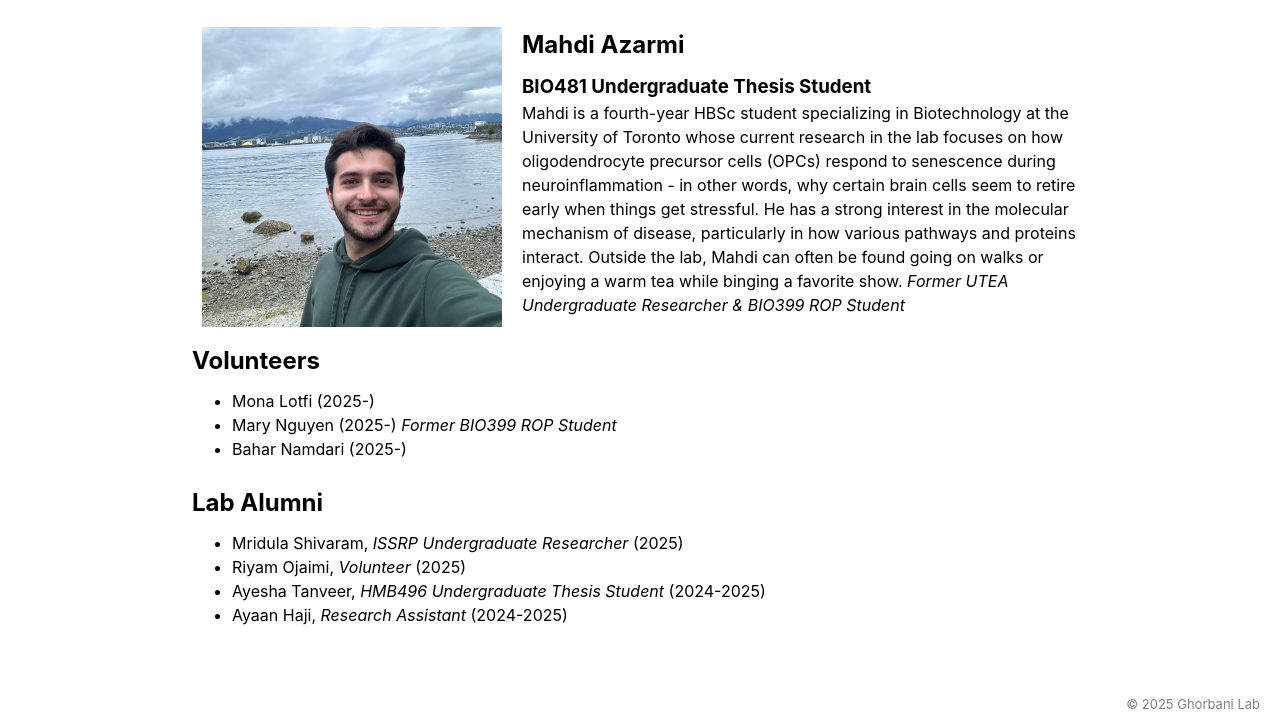
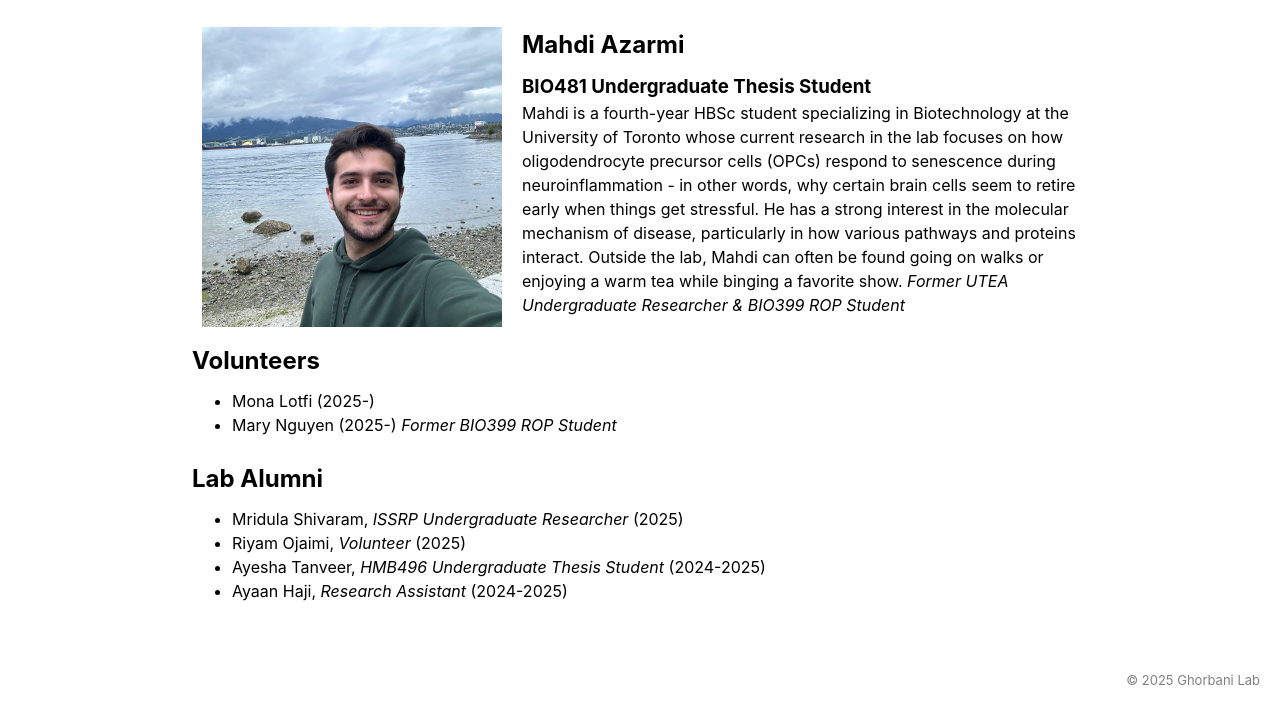
Before and after one commit to ghorbanilab/ghorbanilab.github.io, a plain HTML site: page team/index.html in a window 1280 px wide. Shown: the part 2240-2964 px from the top of the page. After the commit the page ends 2940 px from the top, so only its background shows below. Drawn offline with Linux system fonts and the light colour scheme.

Commit message:
Update index.html

```diff
--- a/team/index.html
+++ b/team/index.html
@@ -158,7 +158,6 @@
          <ul>
              <li>Mona Lotfi (2025-)</li>
              <li>Mary Nguyen (2025-) <i>Former BIO399 ROP Student</i></li>
-             <li>Bahar Namdari (2025-)</li>
          </ul>
         <br>
         <h2>Lab Alumni</h2>
```
